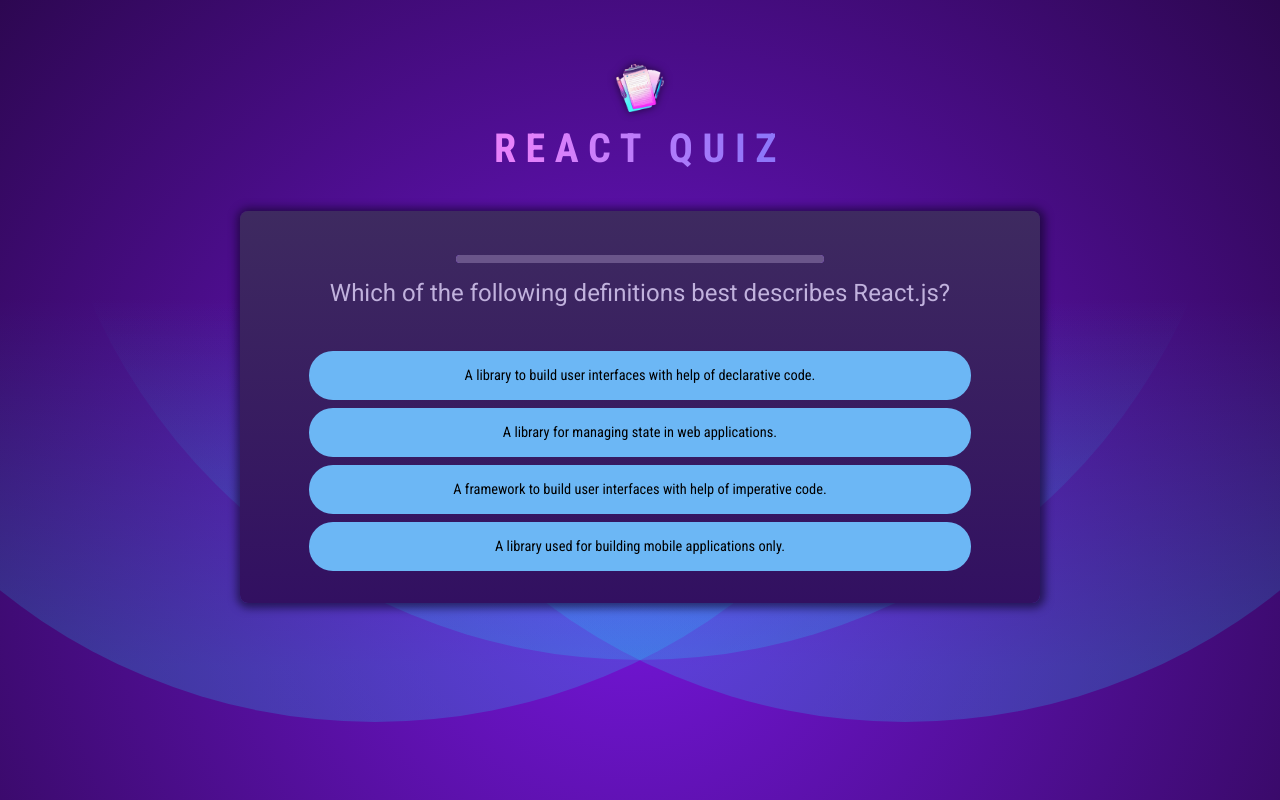
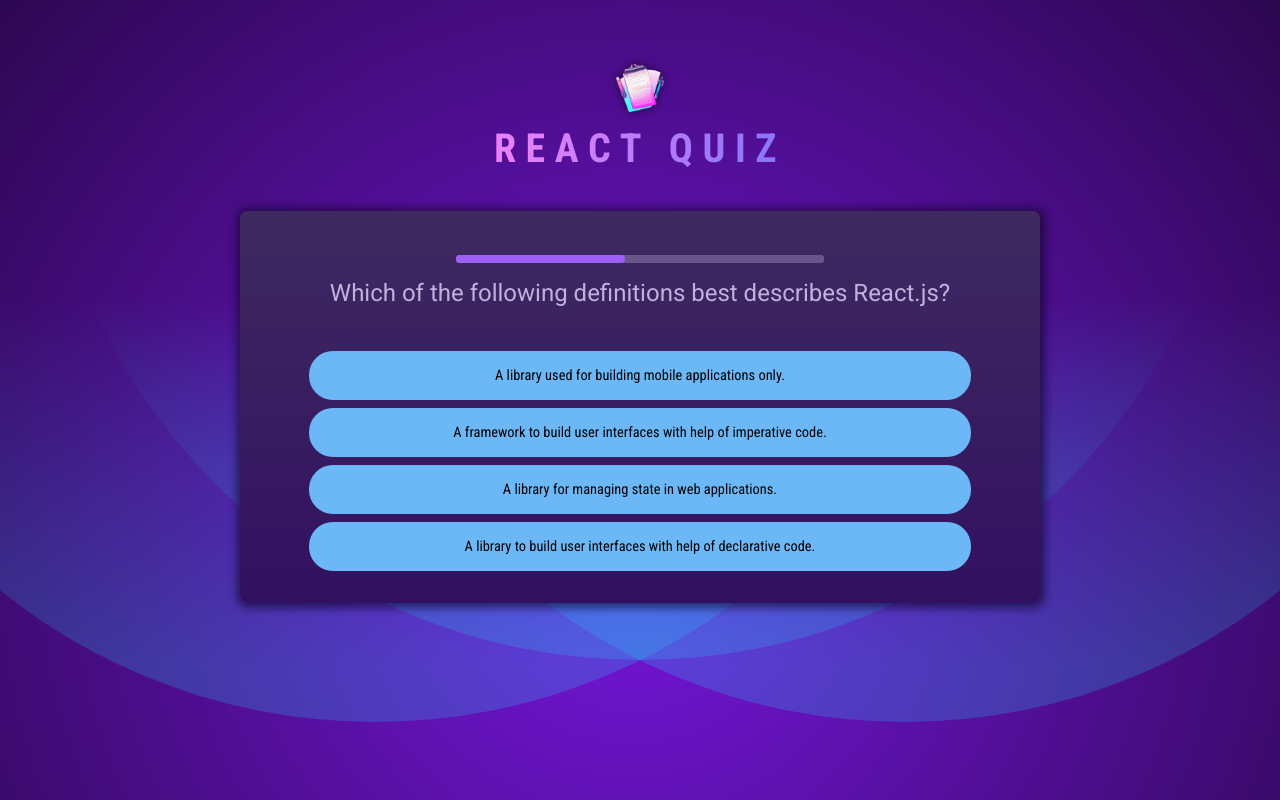
Before and after one commit to YogeshRR/QuizApp, a React (Vite) app: page / in a window 1280 px wide. Built offline with nearby package versions, Linux system fonts and the light colour scheme.

Commit message:
Using useEffect cleanup functions and using keys for resetting

```diff
--- a/src/components/QuestionTimer.jsx
+++ b/src/components/QuestionTimer.jsx
@@ -6,16 +6,29 @@
 
     useEffect(() => {
         console.log('SETTING TIMEOUT');
-        setTimeout(onTimeOut, timeOut);
+        const questionTimeout = setTimeout(onTimeOut, timeOut);
+
+        return () => clearTimeout(questionTimeout);
     },[onTimeOut, timeOut]);
 
+    useEffect(() => {
+        setRemainingTime(timeOut);
+    }, [timeOut]);
 
-    useEffect (() => {
+    useEffect(() => {
         console.log('SETTING INTERVAL');
-        setInterval(() => {
-          setRemainingTime((previousRemainingTime) => previousRemainingTime - 100);
+        const interval = setInterval(() => {
+            setRemainingTime((previousRemainingTime) => {
+                if (previousRemainingTime <= 100) {
+                    clearInterval(interval);
+                    onTimeOut();
+                    return 0;
+                }
+                return previousRemainingTime - 100;
+            });
         }, 100);
-    },[]);
+        return () => clearInterval(interval);
+    }, [onTimeOut, timeOut]);
 
     return (
         <progress id="question-time" max={timeOut} value={remainingTime} />
--- a/src/components/Quiz.jsx
+++ b/src/components/Quiz.jsx
@@ -1,49 +1,51 @@
 import { useState, useCallback } from "react";
-
 import questions from "../questions.js";
 import quizCompleteImage from '../assets/quiz-complete.png';
 import QuestionTimer from "./QuestionTimer.jsx";
+
 export default function Quiz () {
+    const [selectedAnswers, setSelectedAnswers] = useState([]);
 
-    const [selectedAnswers, setSelectedAnswer] = useState([]);
+    const handleSelectedAnswer = useCallback((selectedAnswer) => {
+        setSelectedAnswers((previousSelectedAnswers) => {
+            return [...previousSelectedAnswers, selectedAnswer];
+        });
+    }, []);
 
-   const handleSelectedAnswer = useCallback (() => function handleSelectedAnswer (selectedAnswer) {
-    setSelectedAnswer((previousSelctedAnswer) => {
-        return [...previousSelctedAnswer, selectedAnswer];
-    }, []);
-    }
-  );
-    const activeQuestionIndex =  selectedAnswers.length;
+    const activeQuestionIndex = selectedAnswers.length;
     const quizIsComplete = activeQuestionIndex === questions.length;
+
+    const shuffledAnswer = activeQuestionIndex < questions.length
+    ? [...questions[activeQuestionIndex].answers].sort(() => Math.random() - 0.5)
+    : [];
+
+    const handleSkipAnswer = useCallback(() => handleSelectedAnswer(null), [handleSelectedAnswer]);
 
     if (quizIsComplete) {
         return (
             <div id="summary">
                 <img src={quizCompleteImage} alt="Tropy Icon"/>
                 <h2>Quiz Complete</h2>
-
             </div>
         );
+    }else {
+
+        console.log(quizIsComplete);
     }
 
-    const shuffledAnswer = questions[activeQuestionIndex].answers;
-    shuffledAnswer.sort(() => Math.random());
-
-   const handleSkipAnswer = useCallback(() => {() => handleSelectedAnswer(null)},[handleSelectedAnswer]);
-
-
-
-    return <div id="quiz">
+    return (
+        <div id="quiz">
             <div id="question">
-        <QuestionTimer timeOut={10000} onTimeOut={handleSkipAnswer} />
+                <QuestionTimer key={activeQuestionIndex} timeOut={10000} onTimeOut={handleSkipAnswer} />
                 <h2>{questions[activeQuestionIndex].text}</h2>
                 <ul id="answers">
                     {shuffledAnswer.map((answer) => (
                         <li key={answer} className="answer">
-                    <button onClick={ () => handleSelectedAnswer (answer)}>{answer}</button>
+                            <button onClick={() => handleSelectedAnswer(answer)}>{answer}</button>
                         </li>
                     ))}
                 </ul>
             </div>
         </div>
+    );
 }
```
Lines whose indentation alone changed are shown as unchanged.
